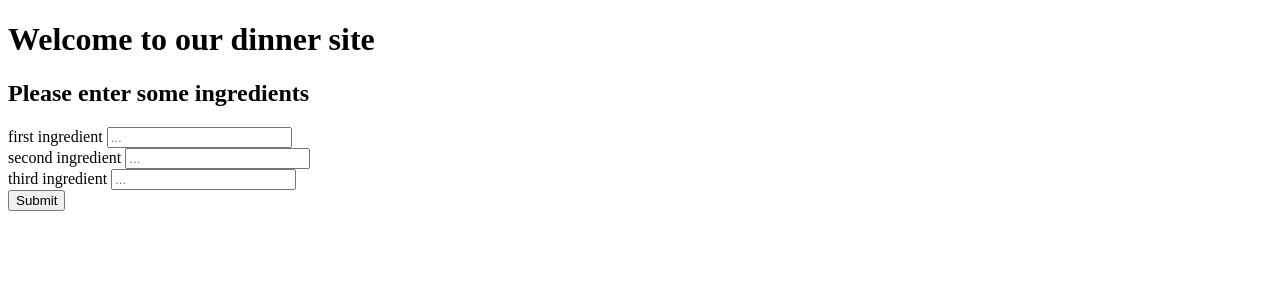
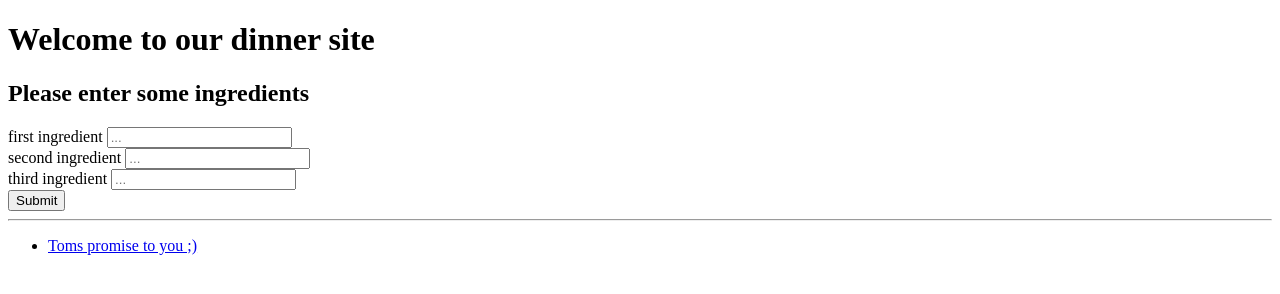
Before and after one commit to deLeafGreen/webTeamB1, a plain HTML site: page index.html in a window 1280 px wide. Drawn offline with Linux system fonts and the light colour scheme.

Commit message:
basic structure in toms website

```diff
--- a/index.html
+++ b/index.html
@@ -31,5 +31,12 @@
       </div>
     </form>
 
+    <hr/>
+
+    <ul>
+      <li><a href="./html/Rezept.html">Toms promise to you ;)</a></li>
+
+    </ul>
+
   </body>
 </html>
```
Also changed, not shown: html/Rezept.html (+2 -2 lines).
